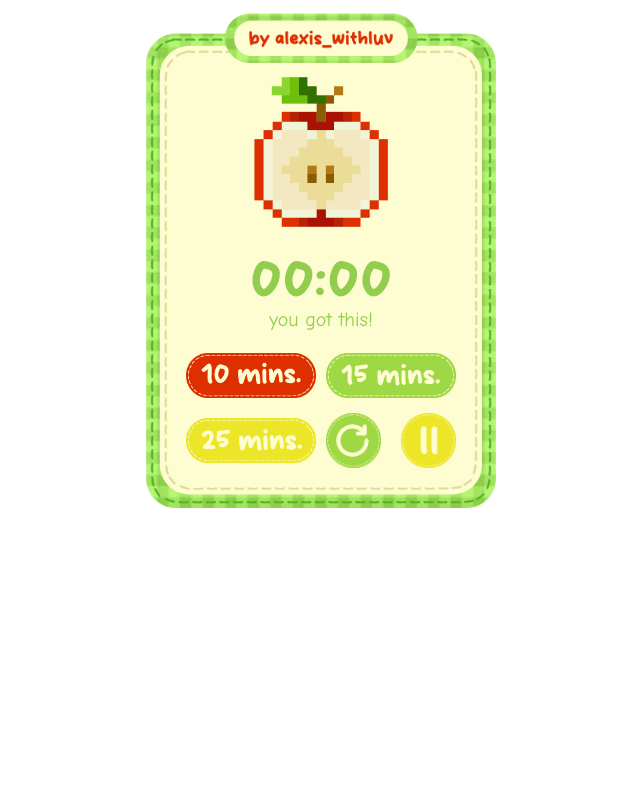
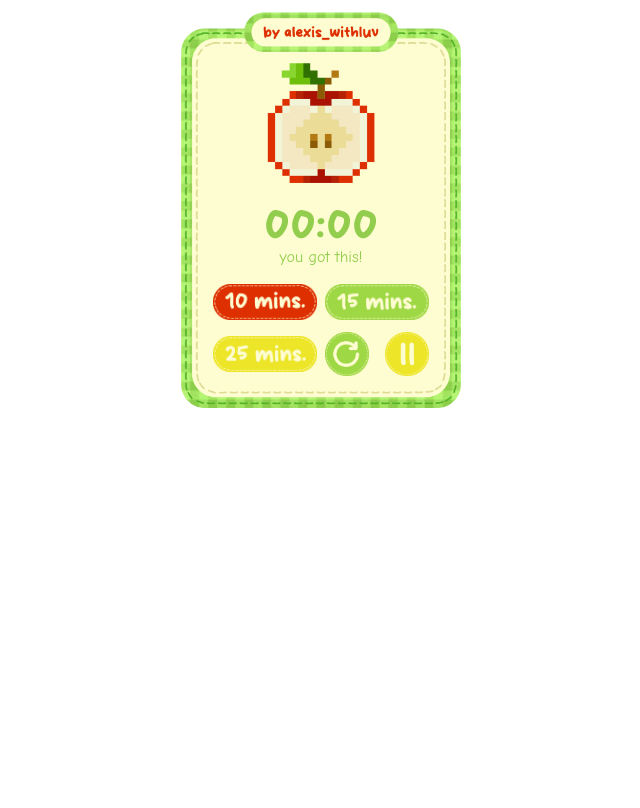
Before and after one commit to alexiswithluv/sample-pomodoro-widget, a plain HTML site: page index.html in a window 1280 px wide. Shown: the whole page, without its empty margins (319-959 px from the left). Drawn offline with Linux system fonts and the light colour scheme.

Commit message:
scale down the widget

```diff
--- a/index.html
+++ b/index.html
@@ -8,8 +8,8 @@
 
   </head>
   <body>
-
-    <div class="widget-container">
+    <div class="scale-widget">
+      <div class="widget-container">
       <img src="assets/bg.png" class="bg">
       <p id="countdown">00:00</p>
       <p id="text">you got this!</p>
@@ -23,17 +23,13 @@
 
         <img src="assets/icon-pause.png" id="icon-pause"></button>
         <img src="assets/icon-restart.png" id="icon-restart"></button>
-  <!--
-        <button class="duration-btn" data-minutes="10">10 Min</button>
-        <button class="duration-btn" data-minutes="15">15 Min</button>
-        <button class="duration-btn" data-minutes="25">25 Min</button>
-        <button id="pause-btn">Pause</button>
-        <button id="reset_Btn">Reset</button> -->
+
       </div>
-
 
       <script src="script.js"></script>
     </div>
+    </div>
+
 
 
   </body>
--- a/styles.css
+++ b/styles.css
@@ -1,3 +1,10 @@
+.scale-widget{
+    transform: scale(0.8);
+    transform-origin: top center;
+    width: fit-content;
+    margin: 0 auto;
+}
+
 .widget-container, #text {
     position: relative;
     width: 350px;
```
